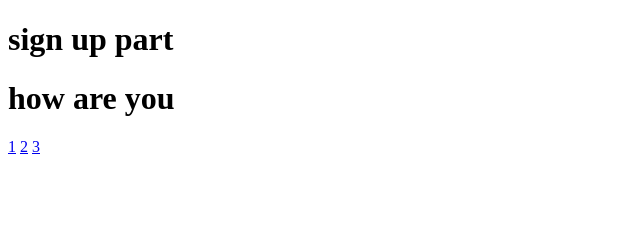
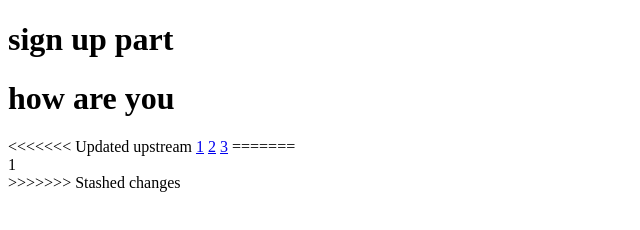
Before and after one commit to safoora58/sample, a plain HTML site: page index.html in a window 1280 px wide. Shown: the whole page, without its empty margins (0-640 px from the left). Drawn offline with Linux system fonts and the light colour scheme.

Commit message:
saved git

```diff
--- a/index.html
+++ b/index.html
@@ -9,8 +9,12 @@
 <body>
     <h1> sign up part </h1>
     <h1>how are you </h1>
+<<<<<<< Updated upstream
     <a href="sign.html">1</a>
     <a href="about.html">2</a>
     <a href="practice.html">3</a>
+=======
+    <div>1</div>
+>>>>>>> Stashed changes
 </body>
 </html>
```
